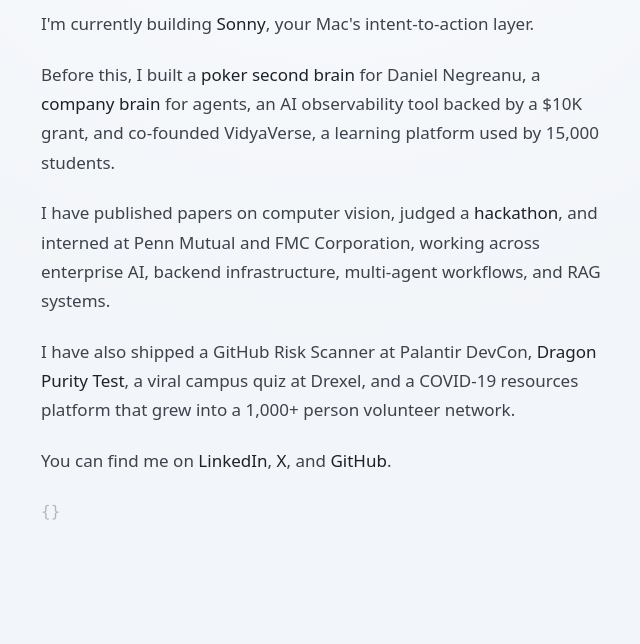
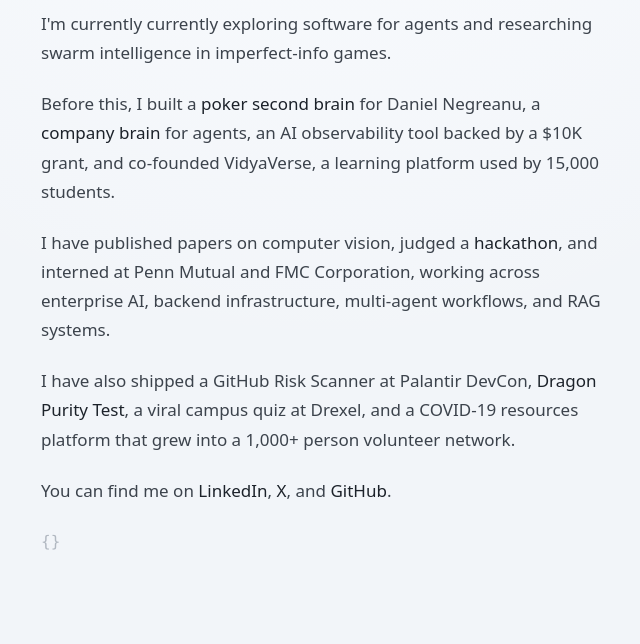
Before and after one commit to sauranshbhardwaj/personal-website, a website: page public/index.html in a window 1280 px wide. Shown: the part 156-800 px from the top of the page, without its empty margins (311-951 px from the left). Drawn offline with Linux system fonts and the light colour scheme.

Commit message:
update portfolio

```diff
--- a/public/index.html
+++ b/public/index.html
@@ -24,9 +24,7 @@
         <h1>Sauransh Bhardwaj</h1>
 
         <p>
-          I'm currently building
-          <a href="https://github.com/sauranshbhardwaj/macos-agent">Sonny</a>,
-          your Mac's intent-to-action layer.
+          I'm currently currently exploring software for agents and researching swarm intelligence in imperfect-info games.
         </p>
 
         <p>
```
